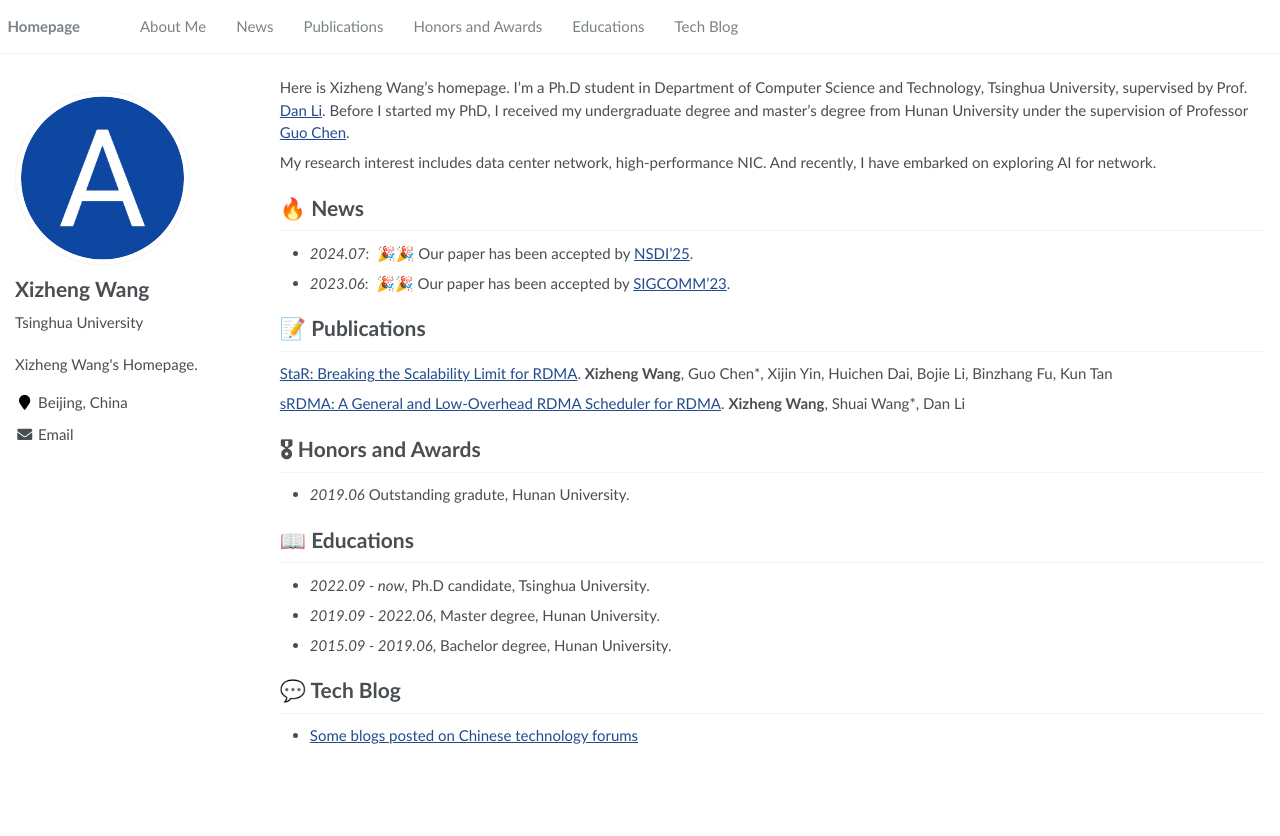
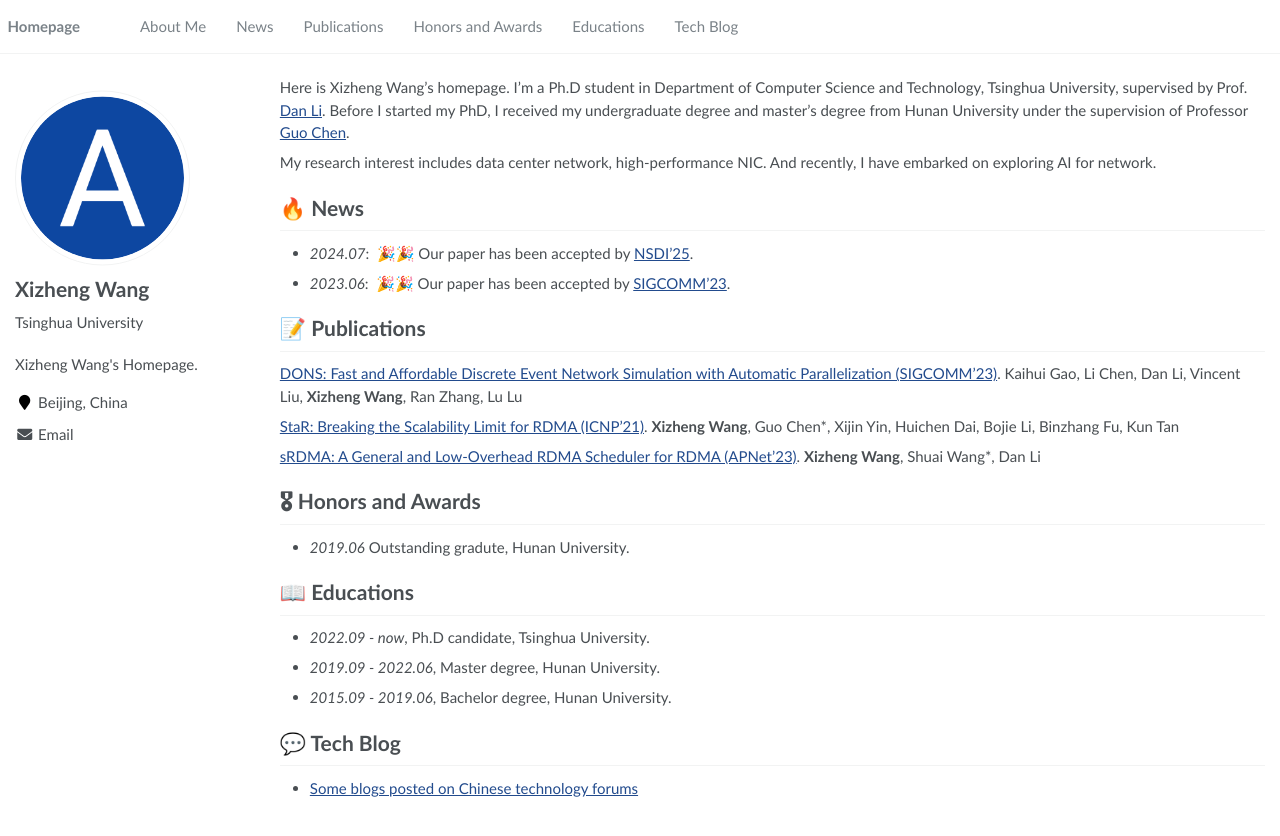
Before and after one commit to wxzisk/wxzisk.github.io, a Jekyll site: the page built from _pages/about.md, in a window 1280 px wide. Shown: the top 836 px of the page. Built offline with Jekyll 4.4.1, drawn with Linux system fonts in a browser that asks for light colours.

Commit message:
update 1017

```diff
--- a/_pages/about.md
+++ b/_pages/about.md
@@ -31,24 +31,19 @@ My research interest includes data center network, high-performance NIC. And rec
 
 <div class='paper-box-text' markdown="1">
 
-[StaR: Breaking the Scalability Limit for RDMA](https://ieeexplore.ieee.org/document/9651935). **Xizheng Wang**, Guo Chen*, Xijin Yin, Huichen Dai, Bojie Li, Binzhang Fu, Kun Tan
-
-
-<!-- [**Project**](https://scholar.google.com/citations?view_op=view_citation&hl=zh-CN&user=DhtAFkwAAAAJ&citation_for_view=DhtAFkwAAAAJ:ALROH1vI_8AC) <strong><span class='show_paper_citations' data='DhtAFkwAAAAJ:ALROH1vI_8AC'></span></strong>
-- Lorem ipsum dolor sit amet, consectetur adipiscing elit. Vivamus ornare aliquet ipsum, ac tempus justo dapibus sit amet.  -->
+[DONS: Fast and Affordable Discrete Event Network Simulation with Automatic Parallelization (SIGCOMM'23)](https://dl.acm.org/doi/pdf/10.1145/3603269.3604844). Kaihui Gao, Li Chen, Dan Li, Vincent Liu, **Xizheng Wang**, Ran Zhang, Lu Lu
 
 </div>
 
+<div class='paper-box-text' markdown="1">
 
+[StaR: Breaking the Scalability Limit for RDMA (ICNP'21)](https://ieeexplore.ieee.org/document/9651935). **Xizheng Wang**, Guo Chen*, Xijin Yin, Huichen Dai, Bojie Li, Binzhang Fu, Kun Tan
 
+</div>
 
 <div class='paper-box-text' markdown="1">
 
-[sRDMA: A General and Low-Overhead RDMA Scheduler for RDMA](https://conferences.sigcomm.org/events/apnet2023/papers/sec1-srdma.pdf). **Xizheng Wang**, Shuai Wang*, Dan Li
-
-<!-- [**Project**](https://scholar.google.com/citations?view_op=view_citation&hl=zh-CN&user=DhtAFkwAAAAJ&citation_for_view=DhtAFkwAAAAJ:ALROH1vI_8AC) <strong><span class='show_paper_citations' data='DhtAFkwAAAAJ:ALROH1vI_8AC'></span></strong>
-- Lorem ipsum dolor sit amet, consectetur adipiscing elit. Vivamus ornare aliquet ipsum, ac tempus justo dapibus sit amet.  -->
-
+[sRDMA: A General and Low-Overhead RDMA Scheduler for RDMA (APNet'23)](https://conferences.sigcomm.org/events/apnet2023/papers/sec1-srdma.pdf). **Xizheng Wang**, Shuai Wang*, Dan Li
 
 </div>
 
```
